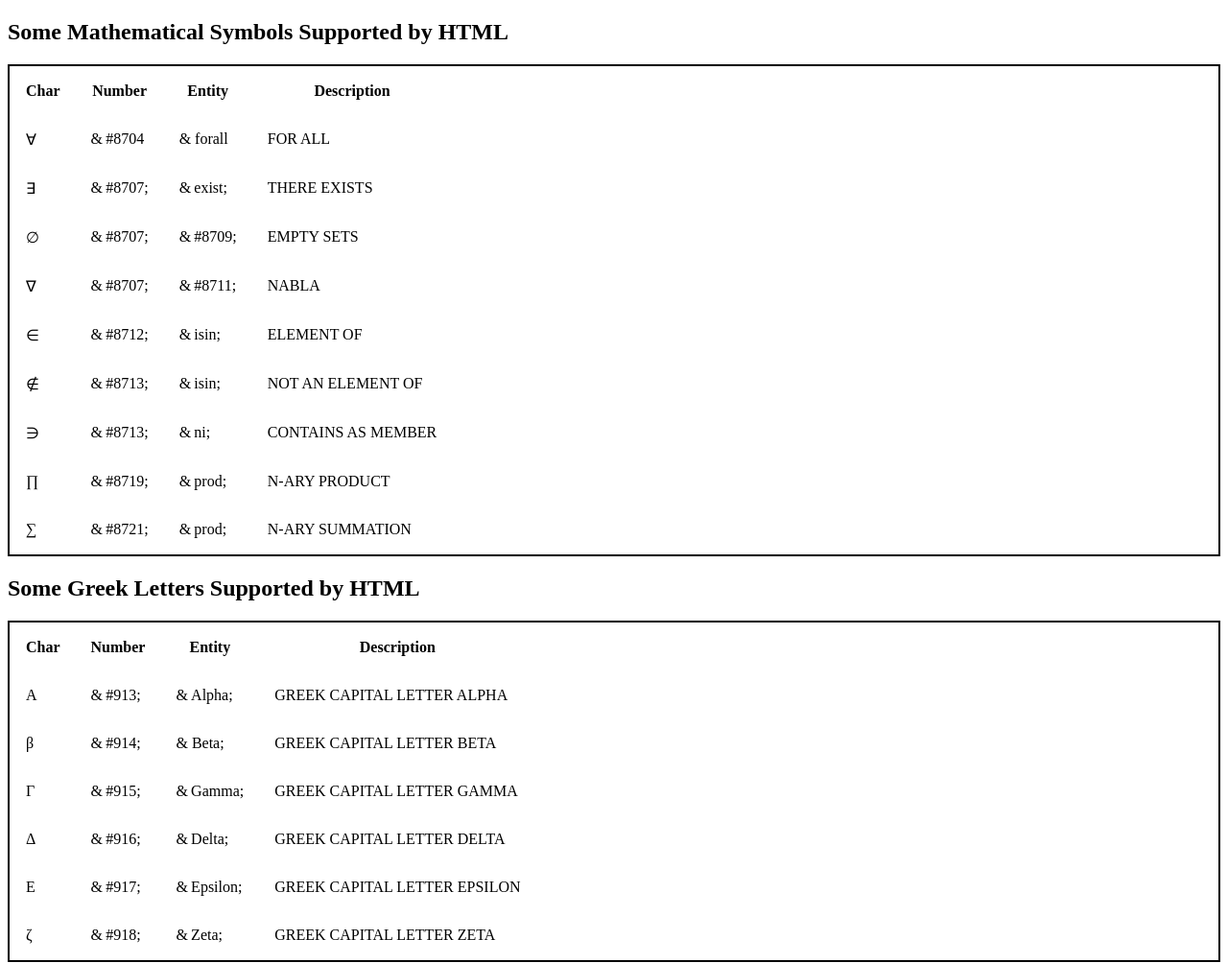
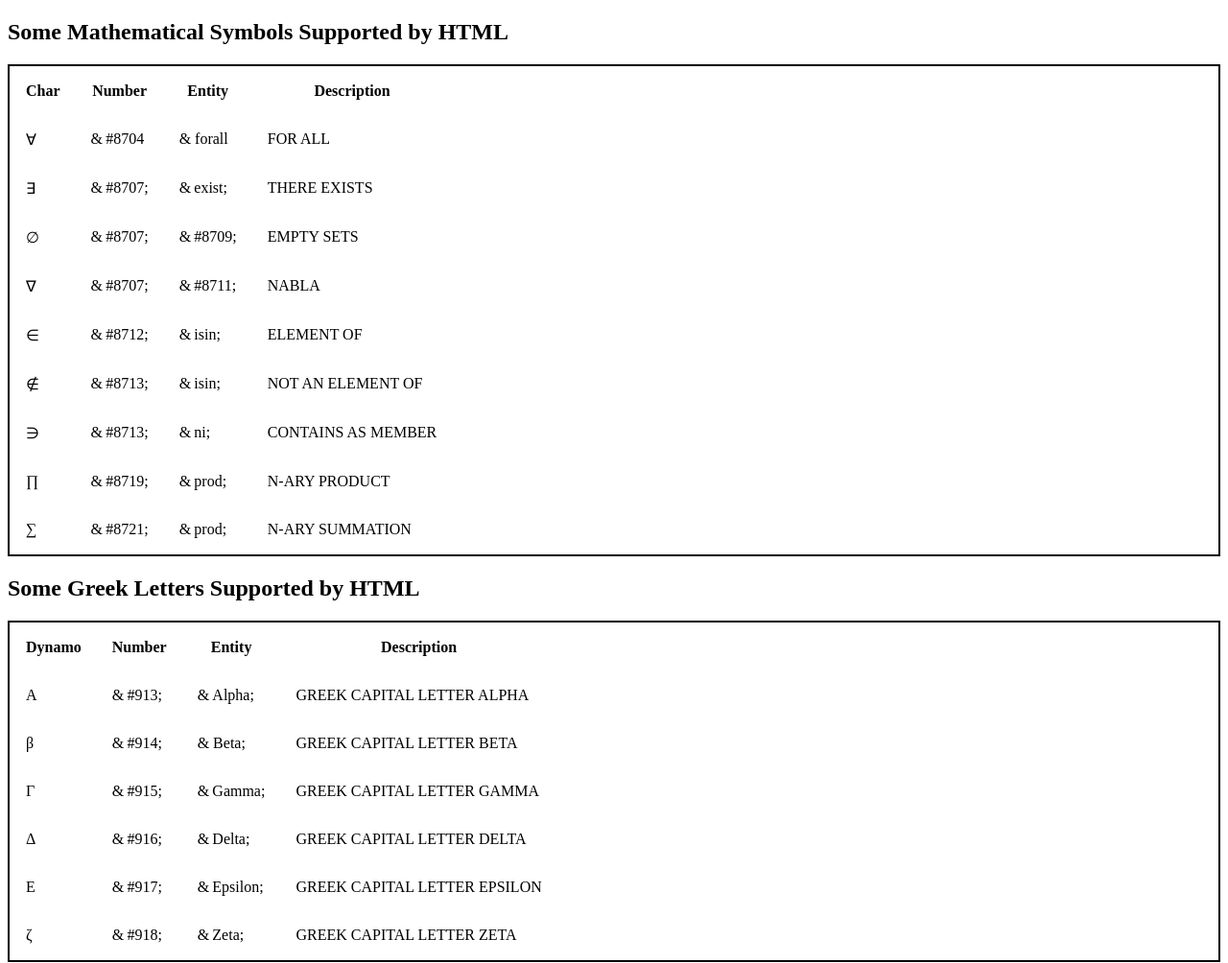
Before and after one commit to Afsana17Aug/Assignment--1, a plain HTML site: page index.html in a window 1280 px wide. Shown: the whole page at 96% size. Drawn offline with Linux system fonts and the light colour scheme.

Commit message:
my second commit

```diff
--- a/index.html
+++ b/index.html
@@ -268,7 +268,7 @@
         <table cellpadding="15px">
             <thead>
                 <tr>
-                    <th>Char</th>
+                    <th>Dynamo</th>
                     <th>Number</th>
                     <th>Entity</th>
                     <th>Description</th>
```
